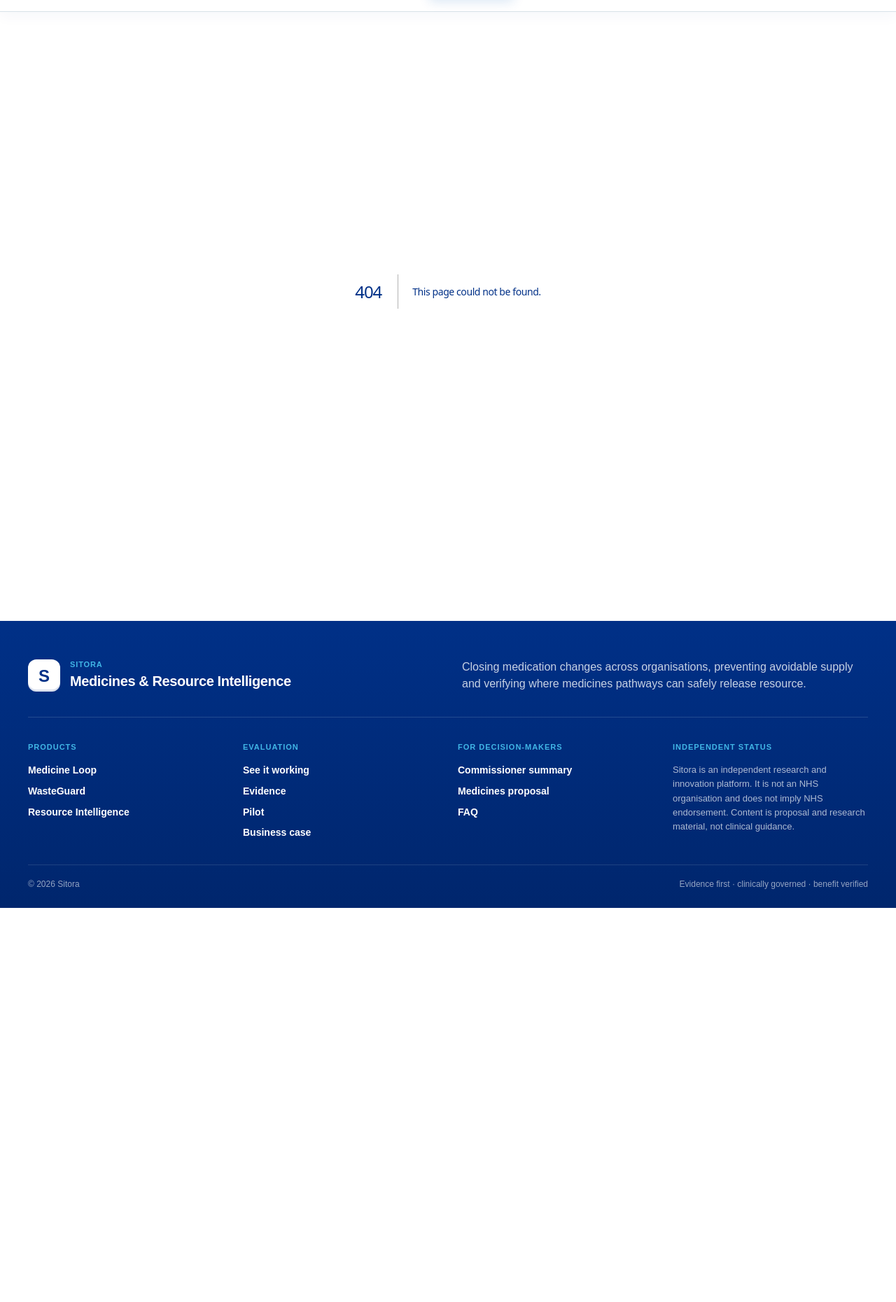
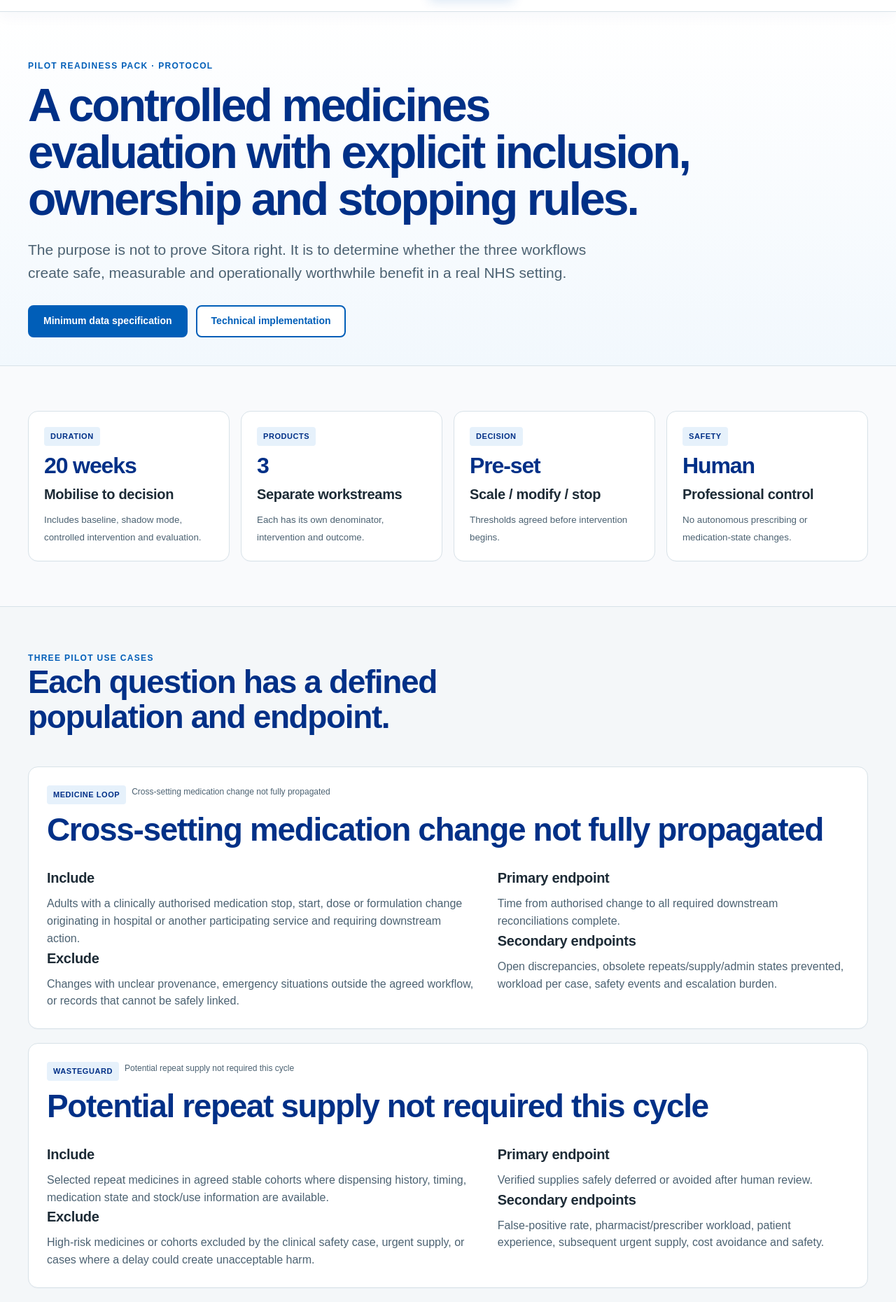
Before and after one commit to Nylon1/NHS, a Next.js app: page /pilot-protocol in a window 1280 px wide. Before the commit this address had no page. Shown: the part 95-1955 px from the top of the page at 70% size. Before the commit the page ends 1392 px from the top, so only its background shows below. Built offline with nearby package versions, Linux system fonts and the light colour scheme.

Commit message:
Add operational medicines pilot protocol

```diff
--- /dev/null
+++ b/app/pilot-protocol/page.tsx
@@ -0,0 +1,25 @@
+import Link from "next/link";
+
+const useCases = [
+  {product:"Medicine Loop",case:"Cross-setting medication change not fully propagated",include:"Adults with a clinically authorised medication stop, start, dose or formulation change originating in hospital or another participating service and requiring downstream action.",exclude:"Changes with unclear provenance, emergency situations outside the agreed workflow, or records that cannot be safely linked.",primary:"Time from authorised change to all required downstream reconciliations complete.",secondary:"Open discrepancies, obsolete repeats/supply/admin states prevented, workload per case, safety events and escalation burden."},
+  {product:"WasteGuard",case:"Potential repeat supply not required this cycle",include:"Selected repeat medicines in agreed stable cohorts where dispensing history, timing, medication state and stock/use information are available.",exclude:"High-risk medicines or cohorts excluded by the clinical safety case, urgent supply, or cases where a delay could create unacceptable harm.",primary:"Verified supplies safely deferred or avoided after human review.",secondary:"False-positive rate, pharmacist/prescriber workload, patient experience, subsequent urgent supply, cost avoidance and safety."},
+  {product:"Medicines Resource Intelligence",case:"Evidence-backed pathway alternative",include:"One or two high-volume or resource-intensive medicine pathways with an established evidence base and a locally plausible alternative.",exclude:"Pathways without agreed clinical eligibility criteria, insufficient baseline data or unresolved safety/governance requirements.",primary:"Observed local change in the pre-agreed resource measure after implementation.",secondary:"Pharmacy/nursing minutes, chair/bed capacity, consumables, unused doses, acquisition cost, patient impact, safety and actual capacity reuse."}
+];
+
+export default function PilotProtocolPage(){return <>
+  <section className="page-head"><div className="shell"><div className="eyebrow">Pilot readiness pack · protocol</div><h1>A controlled medicines evaluation with explicit inclusion, ownership and stopping rules.</h1><p className="lede">The purpose is not to prove Sitora right. It is to determine whether the three workflows create safe, measurable and operationally worthwhile benefit in a real NHS setting.</p><div className="hero-actions"><Link className="button primary" href="/data-specification">Minimum data specification</Link><Link className="button secondary" href="/technical-implementation">Technical implementation</Link></div></div></section>
+
+  <section className="section"><div className="shell metric-grid"><div className="metric"><span className="badge">Duration</span><strong>20 weeks</strong><h3>Mobilise to decision</h3><small>Includes baseline, shadow mode, controlled intervention and evaluation.</small></div><div className="metric"><span className="badge">Products</span><strong>3</strong><h3>Separate workstreams</h3><small>Each has its own denominator, intervention and outcome.</small></div><div className="metric"><span className="badge">Decision</span><strong>Pre-set</strong><h3>Scale / modify / stop</h3><small>Thresholds agreed before intervention begins.</small></div><div className="metric"><span className="badge">Safety</span><strong>Human</strong><h3>Professional control</h3><small>No autonomous prescribing or medication-state changes.</small></div></div></section>
+
+  <section className="section"><div className="shell"><div className="section-head"><div><div className="eyebrow">Three pilot use cases</div><h2>Each question has a defined population and endpoint.</h2></div></div><div className="opportunity-stack">{useCases.map((u)=><article className="card evidence-card" key={u.product}><div className="meta-row"><span className="badge">{u.product}</span><span>{u.case}</span></div><h2>{u.case}</h2><div className="two-col"><div><h3>Include</h3><p>{u.include}</p><h3>Exclude</h3><p>{u.exclude}</p></div><div><h3>Primary endpoint</h3><p>{u.primary}</p><h3>Secondary endpoints</h3><p>{u.secondary}</p></div></div></article>)}</div></div></section>
+
+  <section className="section"><div className="shell"><div className="section-head"><div><div className="eyebrow">Operating model</div><h2>Every signal has an owner and a clock.</h2></div></div><div className="process">{[["01","Detect","Sitora creates a signal or open medication-change event from agreed source data."],["02","Triage","Rules classify urgency, provenance, completeness and responsible service."],["03","Review","Named professional reviews the case when clinical judgement is required."],["04","Act","The responsible service reconciles, defers, implements or rejects the proposed action."],["05","Close","Outcome, workload, safety and benefit classification are recorded before the case closes."]].map(([n,t,b])=><div className="process-step" key={t}><span>{n}</span><h3>{t}</h3><p>{b}</p></div>)}</div></div></section>
+
+  <section className="section"><div className="shell two-col"><div><div className="eyebrow">Service levels</div><h2>Suggested pilot response rules.</h2><ul className="list-clean"><li><strong>Urgent discrepancy:</strong> immediate routing into existing local clinical escalation, not a new Sitora-only process.</li><li><strong>Routine medication-change action:</strong> acknowledged within 1 working day, reconciled within a locally agreed window.</li><li><strong>WasteGuard review:</strong> resolved before the relevant dispensing event where operationally feasible.</li><li><strong>Resource opportunity:</strong> no live change until pathway owner and clinical governance approve the intervention.</li><li><strong>Unresolved ownership:</strong> escalated to the pilot clinical lead.</li></ul></div><div className="card"><span className="badge">Closure definition</span><h3 style={{marginTop:12}}>A message sent is not a closed loop.</h3><p>A case closes only when the responsible downstream workflow has been reconciled or a documented decision explains why no change is required.</p></div></div></section>
+
+  <section className="section"><div className="shell"><div className="section-head"><div><div className="eyebrow">Evaluation design</div><h2>Measure the denominator, workload and balancing measures.</h2></div></div><div className="table-wrap"><table><thead><tr><th>Measure</th><th>Minimum pilot requirement</th></tr></thead><tbody><tr><td>Baseline</td><td>Normally 8-12 weeks retrospective or prospective baseline where data quality permits.</td></tr><tr><td>Denominator</td><td>All eligible events/items/pathway episodes, not only successful interventions.</td></tr><tr><td>Intervention rate</td><td>Signals reviewed, accepted, rejected and unresolved.</td></tr><tr><td>Workload</td><td>Staff minutes by role, escalation burden and additional contacts.</td></tr><tr><td>Safety</td><td>Medication incidents, urgent supply, readmission/attendance signals where relevant, complaints and clinical concerns.</td></tr><tr><td>Benefit</td><td>Cash release, cost avoidance and capacity release kept separate.</td></tr><tr><td>Comparison</td><td>Pre/post, matched comparison or stepped implementation chosen before go-live.</td></tr></tbody></table></div></div></section>
+
+  <section className="section"><div className="shell two-col"><div><div className="eyebrow">Stopping rules</div><h2>Reasons to pause or stop early.</h2><ul className="list-clean"><li>Unexpected medication safety signal or material patient harm concern</li><li>False-positive burden materially exceeds the agreed threshold</li><li>Required source data proves unreliable or incomplete</li><li>Workload transfer outweighs measured benefit</li><li>Clinical or information-governance conditions are no longer met</li><li>The intervention cannot be isolated enough to evaluate credibly</li></ul></div><div className="card"><span className="badge">Week 20</span><h3 style={{marginTop:12}}>The answer may legitimately be stop.</h3><p>The pilot is successful if it produces a trustworthy commissioning decision, including evidence that the opportunity is too small or too burdensome to pursue.</p></div></div></section>
+
+  <section className="section pilot-funnel"><div className="shell two-col"><div><div className="eyebrow">Ready for technical discovery</div><h2>Next confirm whether the minimum data can actually be supplied.</h2><p className="lede">The data specification is deliberately minimal. It should be adapted to local systems rather than forcing an unnecessary replacement architecture.</p></div><div className="pilot-funnel-actions"><Link className="button primary" href="/data-specification">Open data specification</Link><Link className="button secondary" href="/pilot">Return to pilot overview</Link></div></div></section>
+</>}
```
